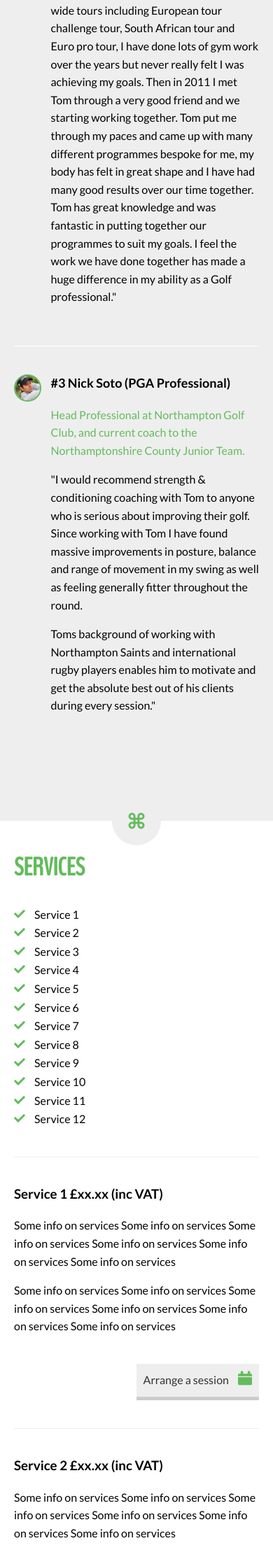
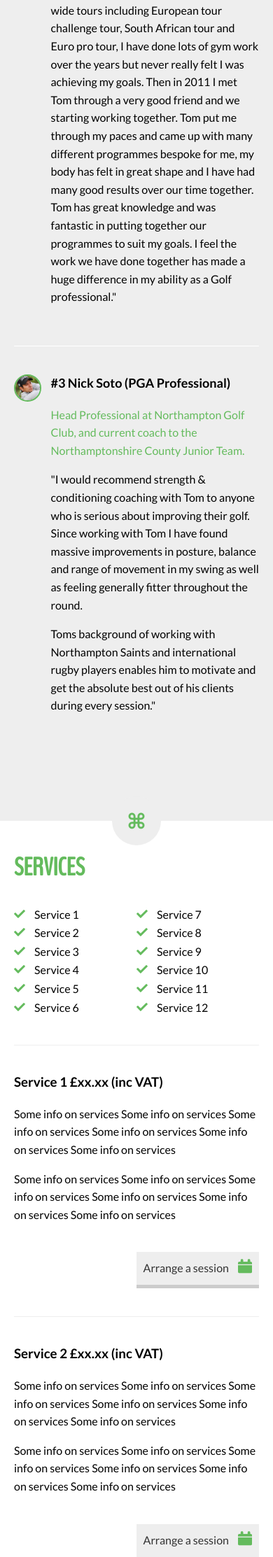
Before and after one commit to tbullough/tbullough.github.io, a Jekyll site: the page built from index.html, in a window 390 px wide. Shown: the part 4175-6400 px from the top of the page at 70% size. Built offline with Jekyll 4.4.1, drawn with Linux system fonts in a browser that asks for light colours; Markdown is read by kramdown in place of the engine named in the settings.

Commit message:
set services to two columns on mobile

```diff
--- a/css/tombullough.css
+++ b/css/tombullough.css
@@ -295,8 +295,8 @@ p { margin: 0 0 1em; }
 
 @media only screen and (max-width : 640px) {
 	.servicesList {
-		-moz-column-count: 1;
-		-webkit-column-count: 1;
+		-moz-column-count: 2;
+		-webkit-column-count: 2;
 		-moz-column-gap: 0;
 		-webkit-column-gap: 0;
 	}
```
Also changed, not shown: 1 other file.
